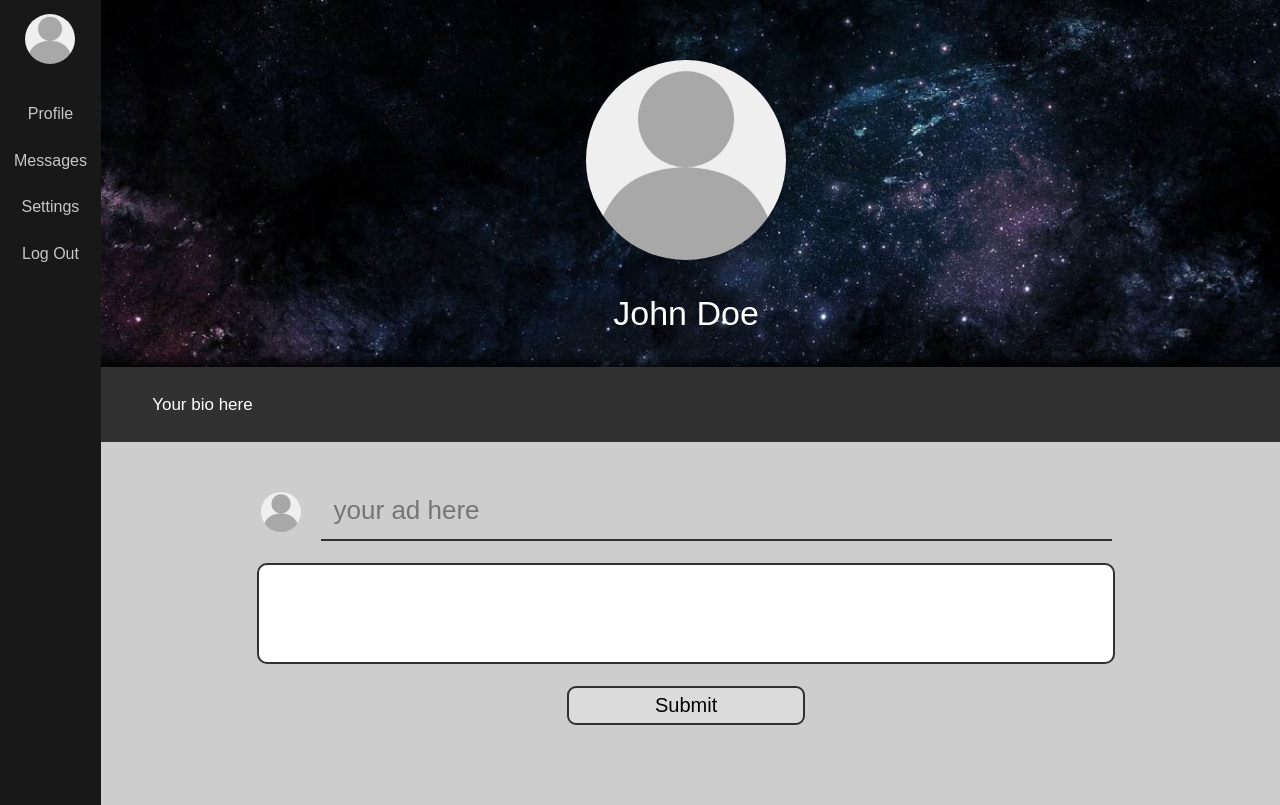
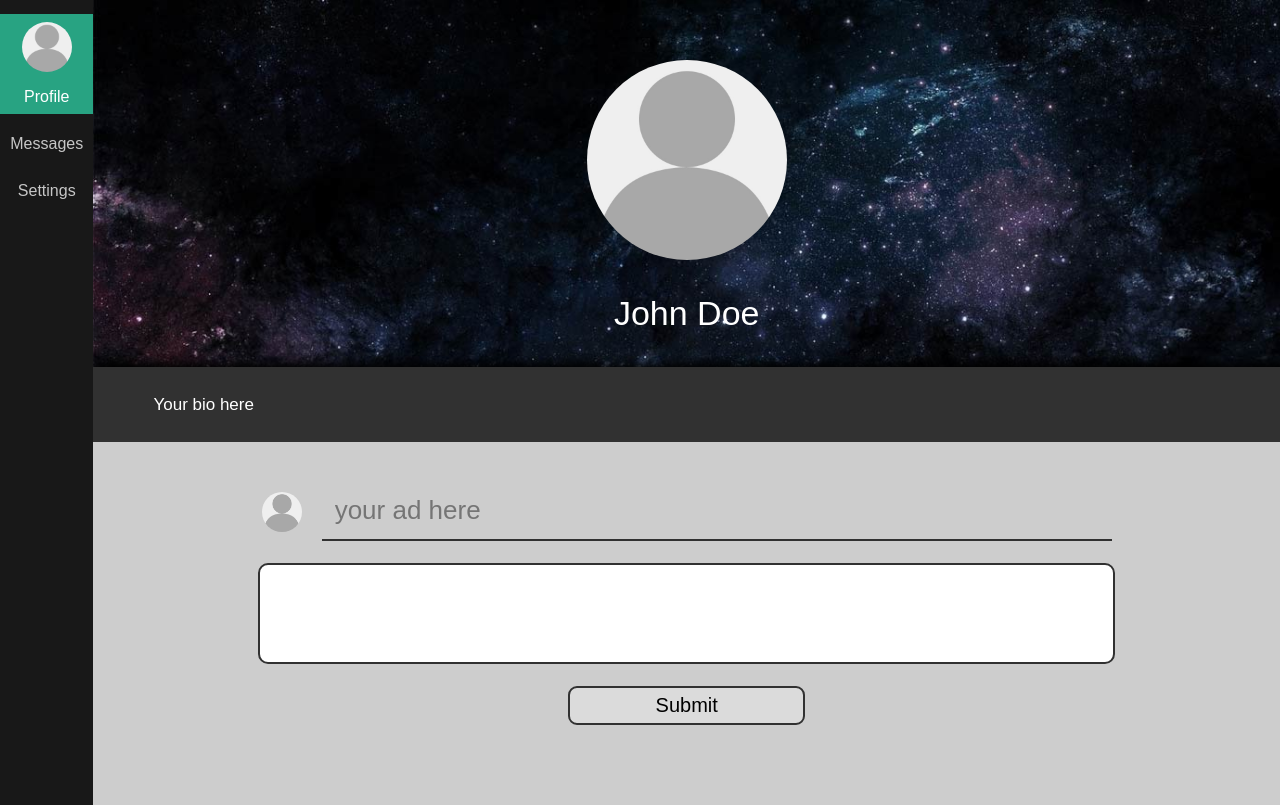
Before and after one commit to moony-inc/bruh, a Vue app: page / in a window 1280 px wide. Built offline with nearby package versions, Linux system fonts and the light colour scheme.

Commit message:
Sidebar active class added. Profile button changed.  Time well spent

```diff
--- a/src/components/MainPage.vue
+++ b/src/components/MainPage.vue
@@ -1,7 +1,10 @@
 <template>
   <div>
     <div class="MainPage">
-      <Sidebar @change-page="changePage($event)"></Sidebar>
+      <Sidebar
+        :current-button="currentComponent"
+        @change-page="changePage($event)"
+      ></Sidebar>
       <component class="mainPage_main" :is="currentComponent"></component>
     </div>
   </div>
@@ -25,6 +28,15 @@ export default {
       currentComponent: 'UserProfile',
     }
   },
+  // watch: {
+  //   currentComponent: {
+  //     handler() {
+  //       this.$emit('change-current-page', this.currentComponent)
+  //     },
+  //     deep: false,
+  //     immediate: true,
+  //   },
+  // },
   methods: {
     changePage(currentComponent) {
       this.currentComponent = currentComponent
@@ -36,7 +48,7 @@ export default {
 <style lang="scss">
   .MainPage {
     display: grid;
-    grid-template-columns: 7.2vw auto;
+    grid-template-columns: 7.3vw auto;
   }
   .mainPage_main {
     grid-column-start: 2;
--- a/src/components/Sidebar.vue
+++ b/src/components/Sidebar.vue
@@ -1,16 +1,19 @@
 <template>
   <div class="Sidebar">
-    <div class="sidebar_header">
-      <img src="@/assets/img/user_blank.jpg" class="user_img-sm">
-    </div>
     <div class="sidebar_main">
       <div
-        class="sidebar_main-button"
         v-for="item in sidebarButtons"
         :key="item.name"
+        class="sidebar_main-button"
+        :class="{ sidebar_button_active: item.page === currentButton }"
         @click="setPage(item.page)"
       >
-        <span :class="item.icon"></span>
+        <img
+          v-if="item.page === 'UserProfile'"
+          src="@/assets/img/user_blank.jpg"
+          class="user_img-sm"
+        >
+        <span v-else :class="item.icon"></span>
         {{ item.name }}
       </div>
     </div>
@@ -19,13 +22,30 @@
 
 <script>
 export default {
+  props: {
+    currentButton: {
+      type: String,
+      required: true,
+    },
+  },
   data() {
     return {
       sidebarButtons: [
-        { name: 'Profile', icon: 'lnr lnr-user', page: 'UserProfile' },
-        { name: 'Messages', icon: 'lnr lnr-envelope', page: 'Messages' },
-        { name: 'Settings', icon: 'lnr lnr-eye', page: 'Settings' },
-        { name: 'Log Out', icon: 'lnr lnr-enter', page: null },
+        {
+          name: 'Profile',
+          icon: 'lnr lnr-user',
+          page: 'UserProfile',
+        },
+        {
+          name: 'Messages',
+          icon: 'lnr lnr-envelope',
+          page: 'Messages',
+        },
+        {
+          name: 'Settings',
+          icon: 'lnr lnr-eye',
+          page: 'Settings',
+        },
       ],
     }
   },
@@ -42,26 +62,16 @@ export default {
     height: 100vh;
     min-width: max-content;
     background-color: #181818;
-    padding: 0.7em 0.3em;
-    width: 6vw;
+    padding: 0.7em 0em;
+    width: 7.3vw;
     position: fixed;
   }
-  .sidebar_header {
-    display: flex;
-    align-items: center;
-    justify-content: center;
-  }
-  .sidebar_username {
+  .sidebar {
+    &_username {
       color: #fff;
       user-select: none;
     }
-  .user_img-sm {
-    width: 50px;
-    height: 50px;
-    border-radius: 50%;
-    margin-bottom: 1em;
-  }
-  .sidebar_main {
+    &_main {
       display: flex;
       flex-direction: column;
       &-button {
@@ -86,4 +96,15 @@ export default {
         margin: 0.2em 0;
       }
     }
+    &_button_active {
+      background-color: rgb(40, 163, 130);
+      color: #fff;
+    }
+  }
+  .user_img-sm {
+    width: 50px;
+    height: 50px;
+    border-radius: 50%;
+    margin-bottom: 1em;
+  }
 </style>
```
Lines whose indentation alone changed are shown as unchanged.
